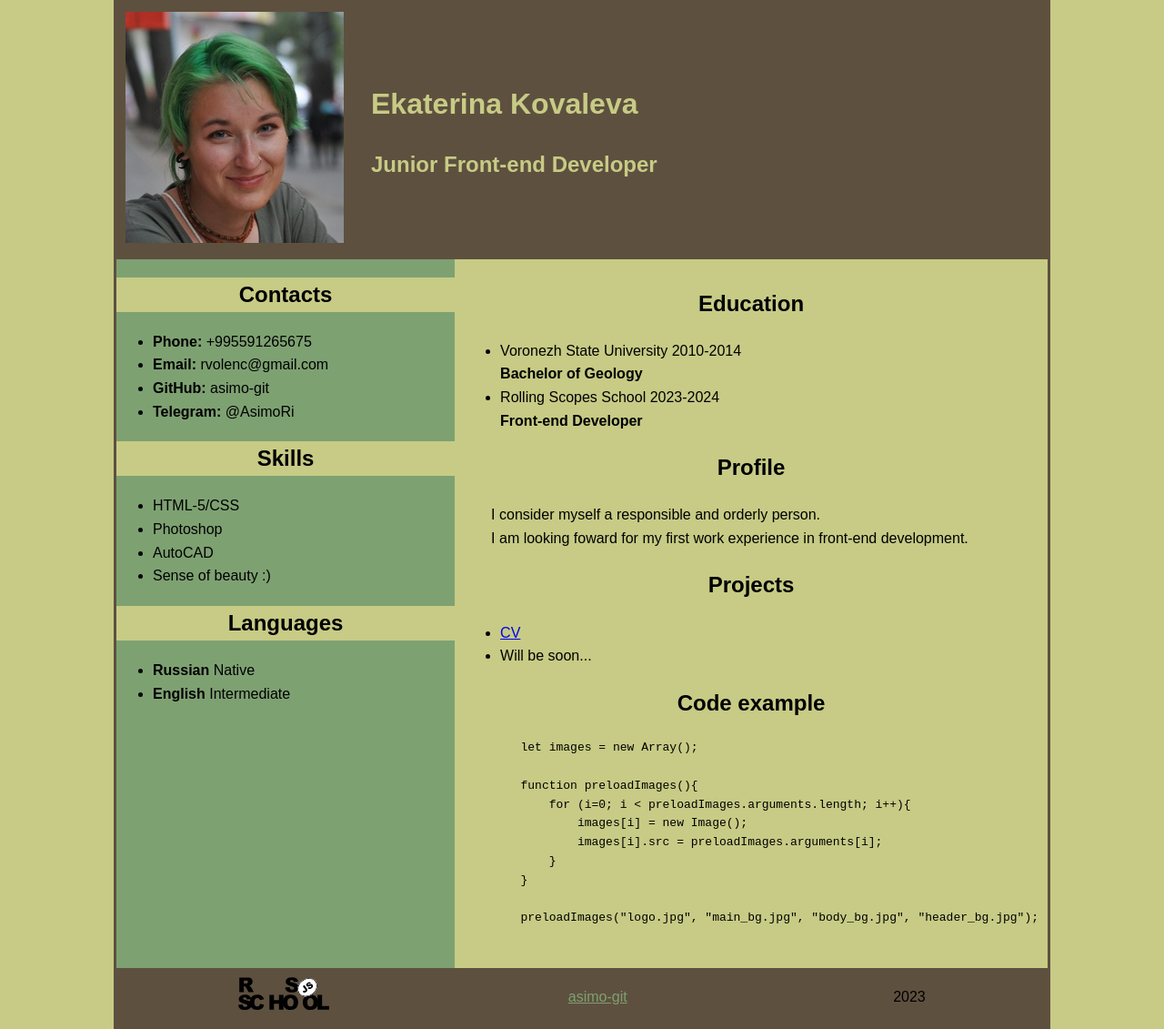
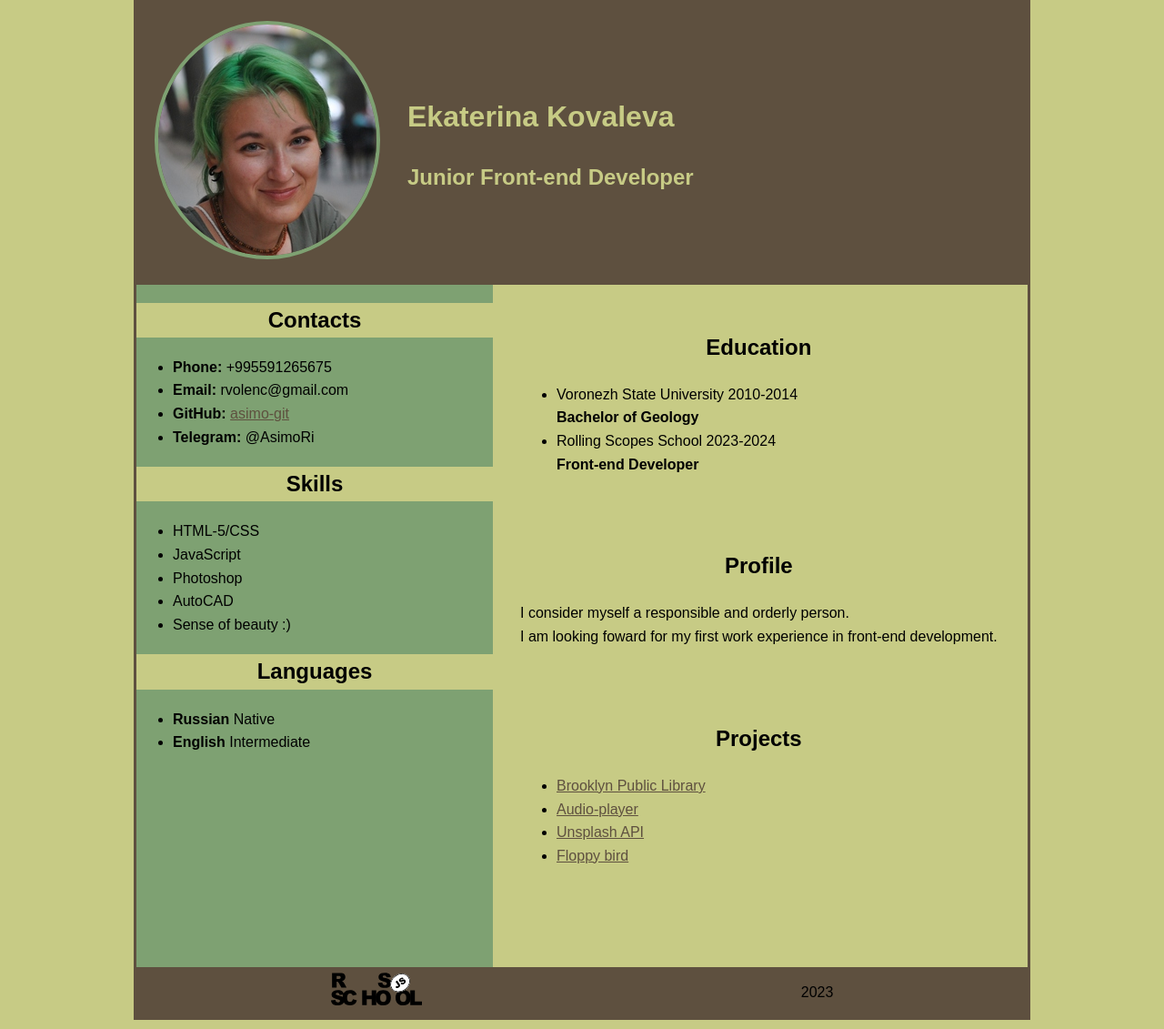
Before and after one commit to asimo-git/rsschool-cv, a plain HTML site: page index.html in a window 1280 px wide. Shown: the whole page at 91% size. Drawn offline with Linux system fonts and the light colour scheme.

Commit message:
refactor: change css style and remove unnecessary content

```diff
--- a/index.html
+++ b/index.html
@@ -12,9 +12,7 @@
       <div class="photo">
         <img
         src="photo240x254.JPG"
-        alt="Фото профиля"
-        width="240"
-        height="254">
+        alt="profile photo">
       </div>
       <div class="title">
         <h1>Ekaterina Kovaleva</h1>
@@ -28,13 +26,14 @@
         <ul>
           <li><b>Phone:</b> +995591265675</li>
           <li><b>Email:</b> rvolenc@gmail.com</li>
-          <li><b>GitHub:</b> asimo-git</li>
+          <li><b>GitHub:</b> <a href="https://github.com/asimo-git">asimo-git</a></li>
           <li><b>Telegram:</b> @AsimoRi</li>
         </ul>
 
         <h2>Skills</h2>
         <ul>
           <li>HTML-5/CSS</li>
+          <li>JavaScript</li>
           <li>Photoshop</li>
           <li>AutoCAD</li>
           <li>Sense of beauty :)</li>
@@ -69,23 +68,12 @@
 
         <h2>Projects</h2>
         <ul>
-          <li><a href="https://asimo-git.github.io/rsschool-cv/">CV</a></li>
-          <li>Will be soon...</li>
+          <li><a href="https://rolling-scopes-school.github.io/asimo-git-JSFEPRESCHOOL2023Q2/library/">Brooklyn Public Library</a></li>
+          <li><a href="https://rolling-scopes-school.github.io/asimo-git-JSFEPRESCHOOL2023Q2/audio-player/">Audio-player</a></li>
+          <li><a href="https://rolling-scopes-school.github.io/asimo-git-JSFEPRESCHOOL2023Q2/image-galery/">Unsplash API</a></li>
+          <li><a href="https://rolling-scopes-school.github.io/asimo-git-JSFEPRESCHOOL2023Q2/random-game/">Floppy bird</a></li>
         </ul>
 
-        <h2>Code example</h2>
-        <pre>
-        let images = new Array();
-
-        function preloadImages(){
-            for (i=0; i &lt; preloadImages.arguments.length; i++){
-                images[i] = new Image();
-                images[i].src = preloadImages.arguments[i];
-            }
-        }
-
-        preloadImages("logo.jpg", "main_bg.jpg", "body_bg.jpg", "header_bg.jpg");
-        </pre>
       </div>
     </main>
 
@@ -93,11 +81,10 @@
       <a href="https://rs.school/js/">
         <img
           src="rs_school_js.svg"
-          alt="Курс «JavaScript/Front-end» от RS-School"
+          alt="Logo Course «JavaScript/Front-end» RS-School"
           width="100">
       </a>
-      <a href="https://github.com/asimo-git">asimo-git</a>
-      <p>2023</p>
+      <span>2023</span>
     </footer>
   </body>
 </html>
--- a/style.css
+++ b/style.css
@@ -1,7 +1,6 @@
 body {
     background-color: #C7CB85;
-    max-width: 1024px;
-    min-width: 600px;
+    max-width: 980px;
     border: #5E503F solid 3px;
     margin: 0 auto;
     font-family: sans-serif;
@@ -12,12 +11,13 @@ header {
     display: flex;
     align-items: center;
     background-color: #5E503F;
-    padding: 10px;
+    padding: 20px;
 }
 
 main {
     display: flex;
     text-align: left;
+    justify-content: left;
 }
 
 .title {
@@ -25,13 +25,20 @@ main {
     color:#C7CB85;
 }
 
+.photo img {
+    border-radius: 50%;
+    border: 4px solid #7EA172;
+    width: 240px;
+    height: 254px;
+}
+
 .profile {
-    padding: 10px;
+    padding: 30px;
 }
 
 .sidebar {
     background-color: #7EA172;
-    width: 35rem;
+    width: 40%;
 }
 
 .sidebar h2 {
@@ -42,18 +49,18 @@ h2 {
     text-align: center;
 }
 
-p {
-    padding-left: 30px;
+.profile ul, p {
+    margin-bottom: 80px;
+}
+
+a {
+    color:#5E503F;
 }
 
 footer {
     display: flex;
     align-items: center;
     justify-content: space-around;
-    padding: 3px;
+    padding: 5px;
     background-color: #5E503F;
 }
-
-footer a {
-    color:#7EA172;
-}
```
